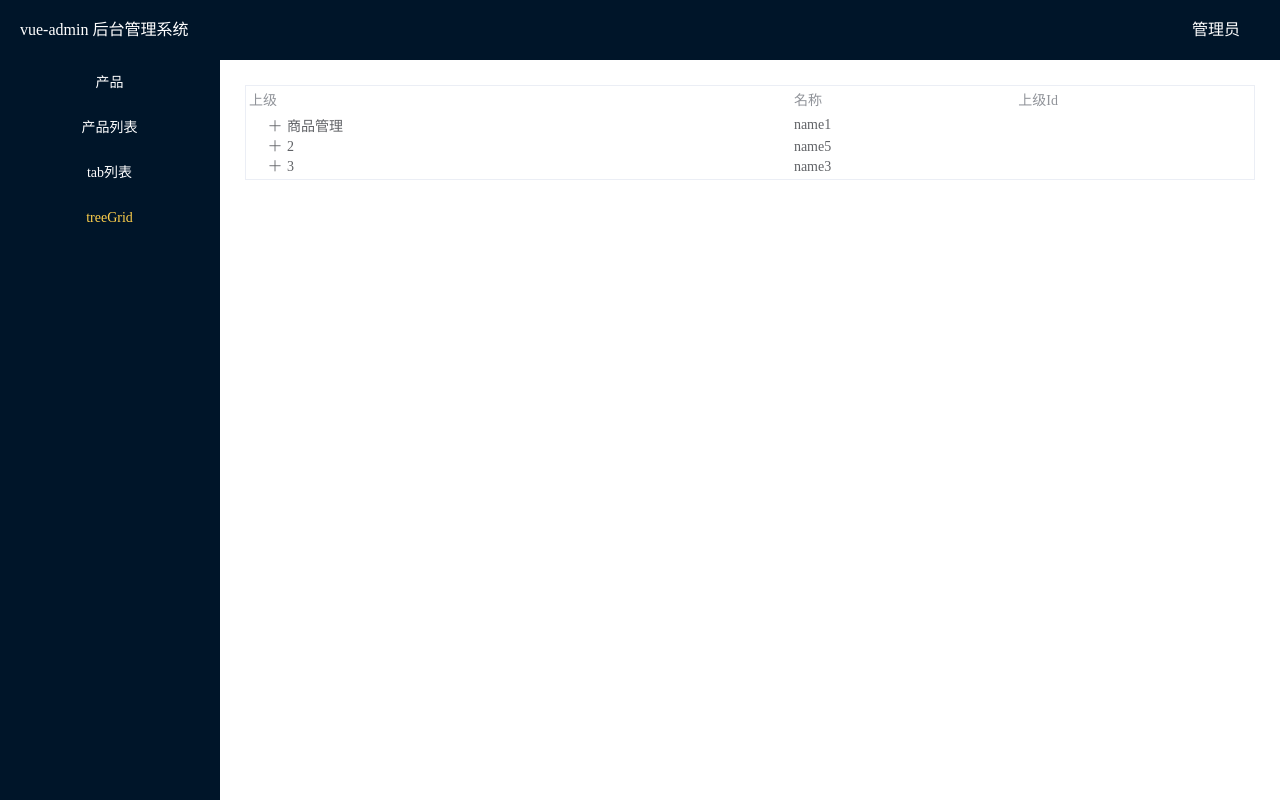
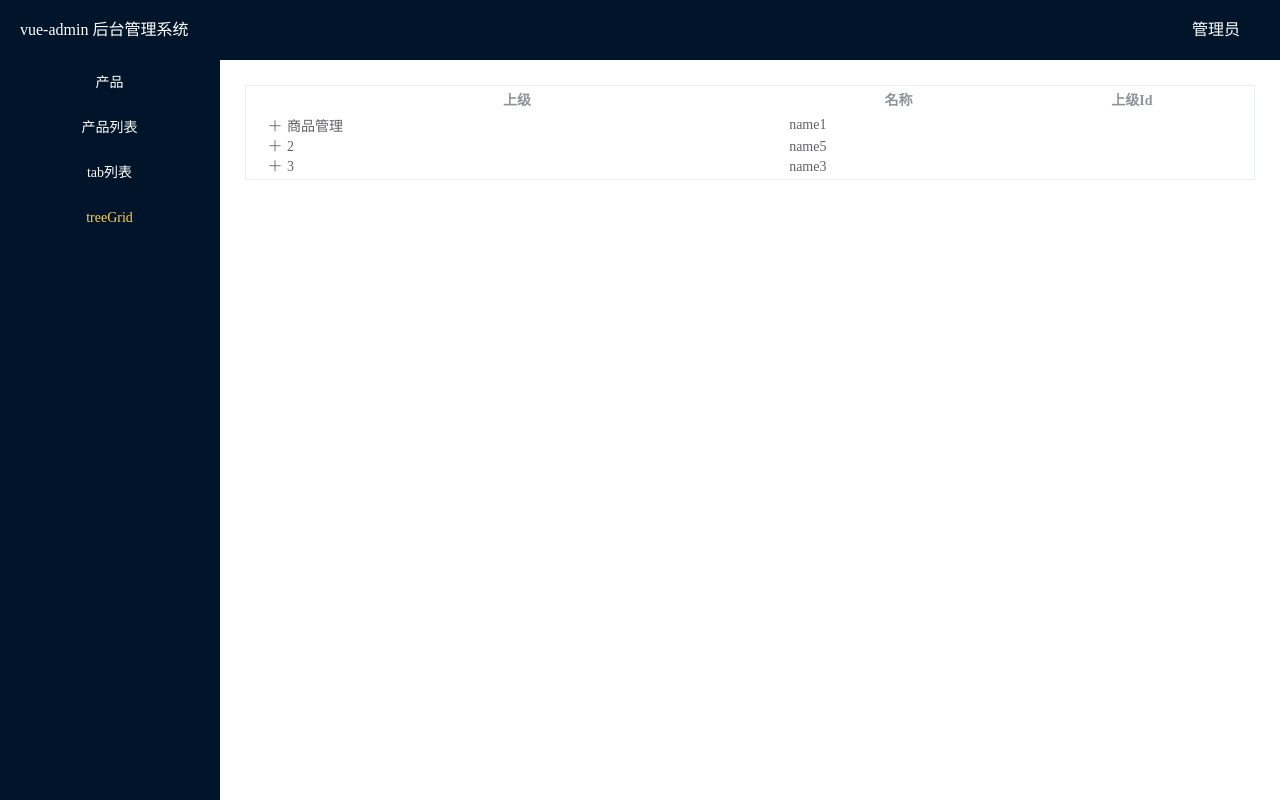
Before and after one commit to sjz207/vue-admin, a Vue app: page /#/home/treePage in a window 1280 px wide. Built offline with nearby package versions, Linux system fonts and the light colour scheme.

Commit message:
treeGrid

```diff
--- a/src/components/common/TreeGrid.vue
+++ b/src/components/common/TreeGrid.vue
@@ -2,9 +2,9 @@
   <table class="el-table el-table--fit el-table--border el-table--enable-row-transition ">
     <thead>
     <tr>
-      <td v-for="(header,index) in tableHeader" class="el-table_5_column_32 is-center is-leaf" :key="index">
+      <th v-for="(header,index) in tableHeader" class="el-table_5_column_32 is-center is-leaf" :key="index">
         {{header.title}}
-      </td>
+      </th>
     </tr>
     </thead>
     <tbody class="el-table__body-wrapper ">
@@ -16,14 +16,14 @@
       </td>
       <td class="el-table_1_column_1 is-center" v-for="node in detailNode" :key="node">{{item[node]}}</td>
 
-      <span v-if="showContext" class="vue-contextMenu-listWrapper" :class="'vue-contextMenuName-' + contextMenuData.menuName">
+     <!-- <span v-if="showContext" class="vue-contextMenu-listWrapper" :class="'vue-contextMenuName-' + contextMenuData.menuName">
           <li v-for="(menu,index) in contextMenuData.menuList" :key="index" class="context-menu-list">
             <button @click.stop="contextEventHandler(item,menu)">
               <i :class="menu.icoName" class="menu-button"></i>
               <span class="menu-button">{{menu.btnName}}</span>
             </button>
           </li>
-        </span>
+        </span>-->
 
     </tr>
     </tbody>
```
